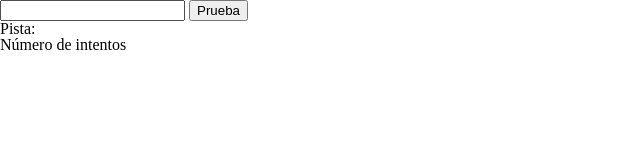
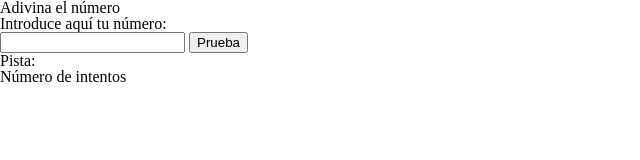
Before and after one commit to Adalab/modulo-2-evaluacion-intermedia-IreneBioque, a plain HTML site: page index.html in a window 1280 px wide. Shown: the whole page, without its empty margins (0-640 px from the left). Drawn offline with Linux system fonts and the light colour scheme.

Commit message:
fix estructure HTML

```diff
--- a/index.html
+++ b/index.html
@@ -10,6 +10,8 @@
   </head>
   <body>
     <main>
+      <h1>Adivina el número</h1>
+      <h2>Introduce aquí tu número:</h2>
       <input type="text">
       <button>Prueba</button>
       <p>Pista:</p>
```
